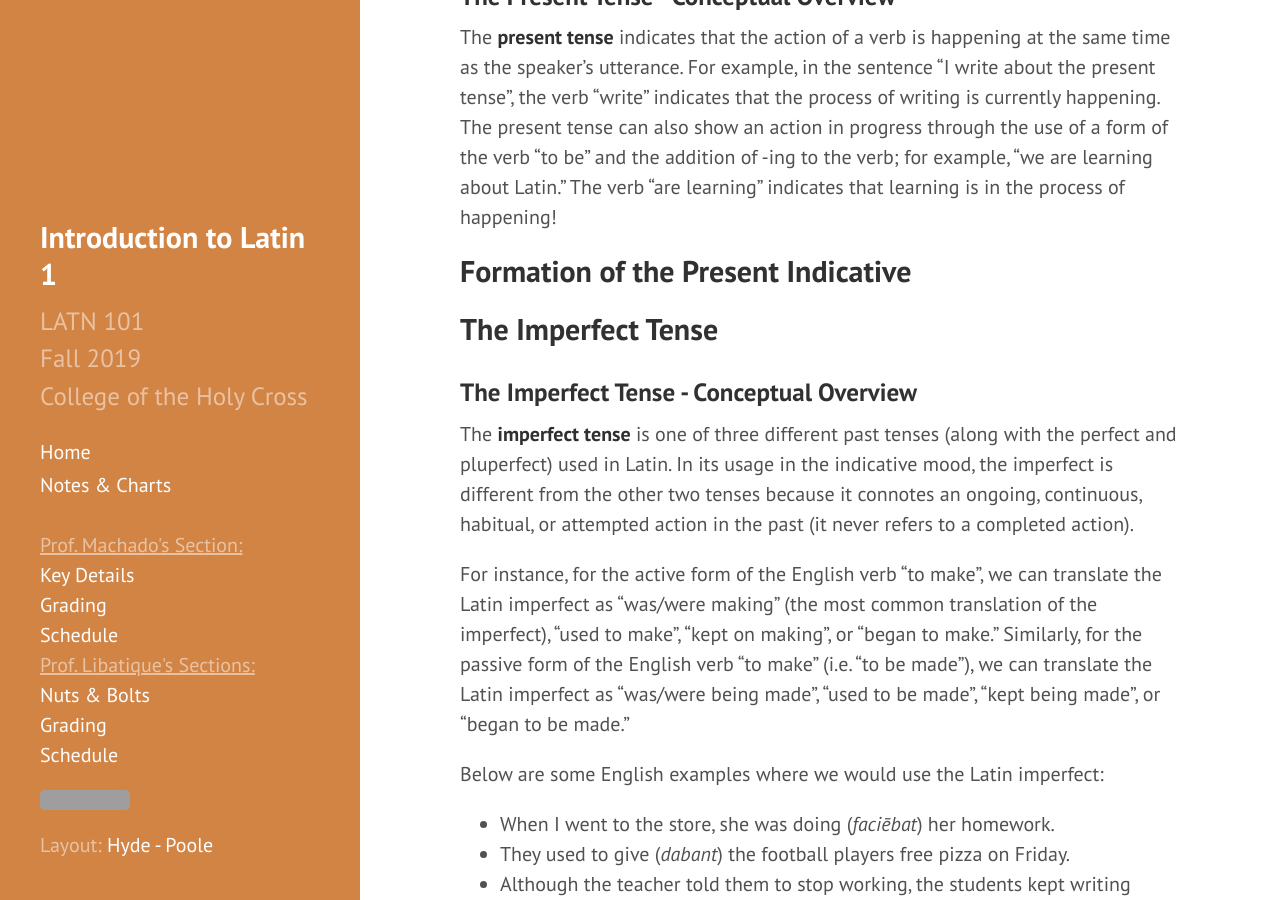
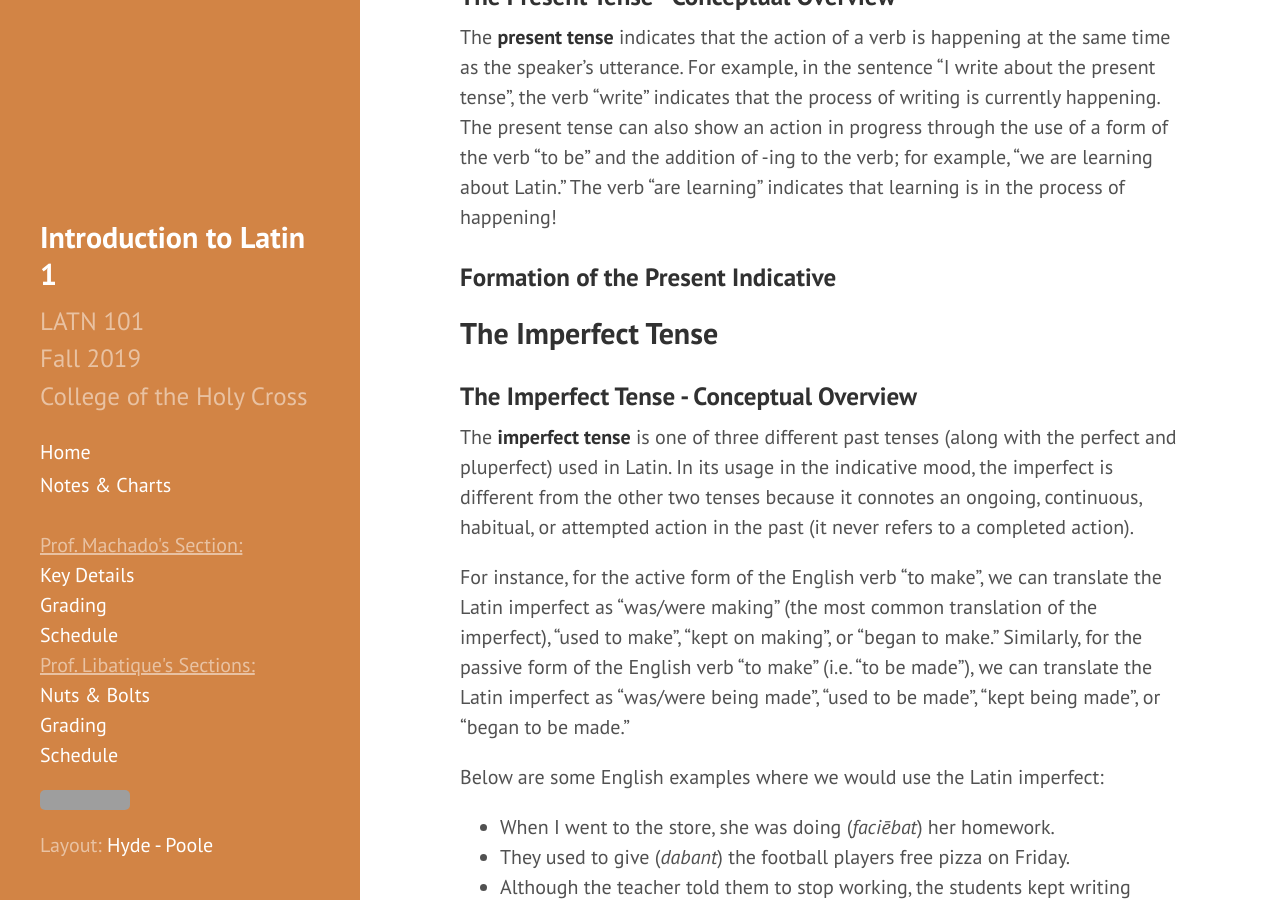
Before and after one commit to DLibatique/LATN102-S20, a Jekyll site: the page built from notes/module-2-tenses.md, in a window 1280 px wide and 900 px high, scrolled down 336 px. Built offline with Jekyll 4.4.1, drawn with Linux system fonts in a browser that asks for light colours; grey boxes are pictures that could not be loaded.

Commit message:
fixed header

```diff
--- a/notes/module-2-tenses.md
+++ b/notes/module-2-tenses.md
@@ -13,7 +13,7 @@ title: Module 2 - Tenses
 
 The **present tense** indicates that the action of a verb is happening at the same time as the speaker's utterance. For example, in the sentence "I write about the present tense", the verb "write" indicates that the process of writing is currently happening. The present tense can also show an action in progress through the use of a form of the verb "to be" and the addition of -ing to the verb; for example, "we are learning about Latin." The verb "are learning" indicates that learning is in the process of happening!
 
-## Formation of the Present Indicative
+### Formation of the Present Indicative
 
 ## The Imperfect Tense
 
```
